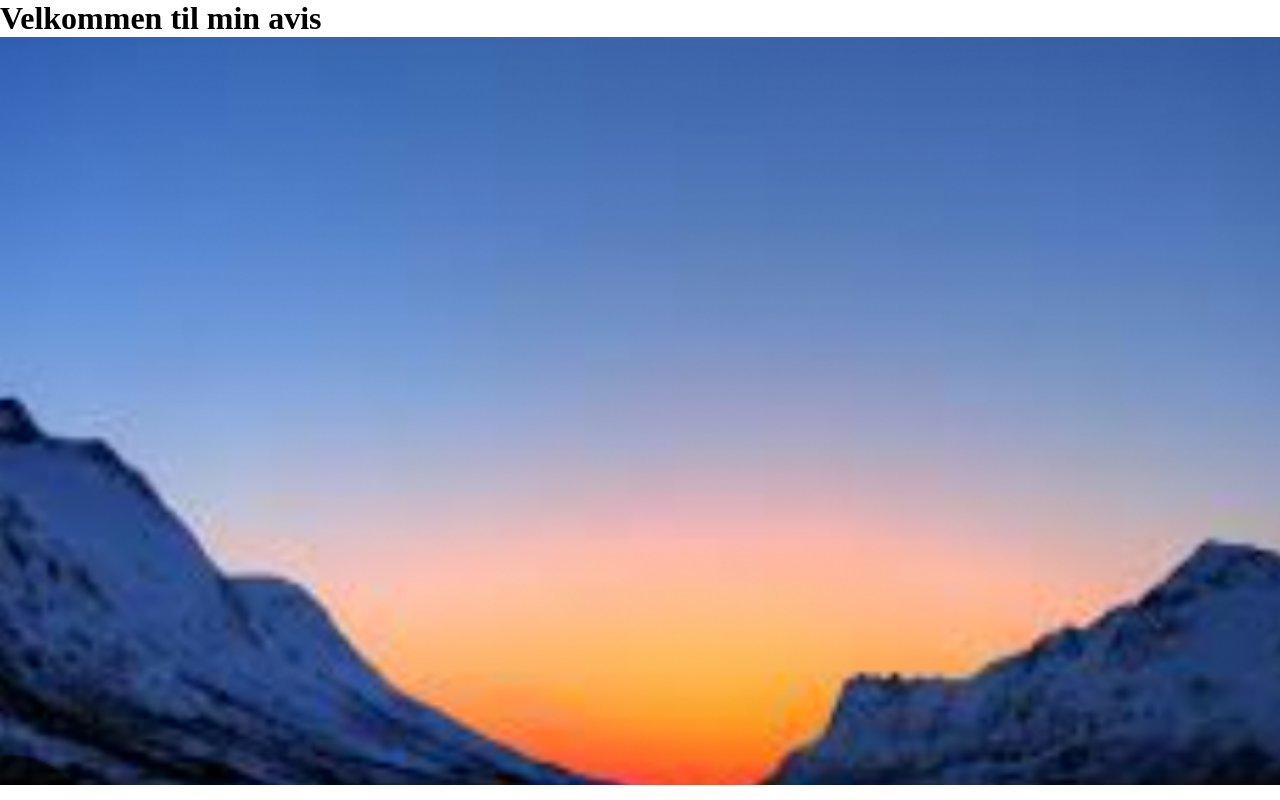
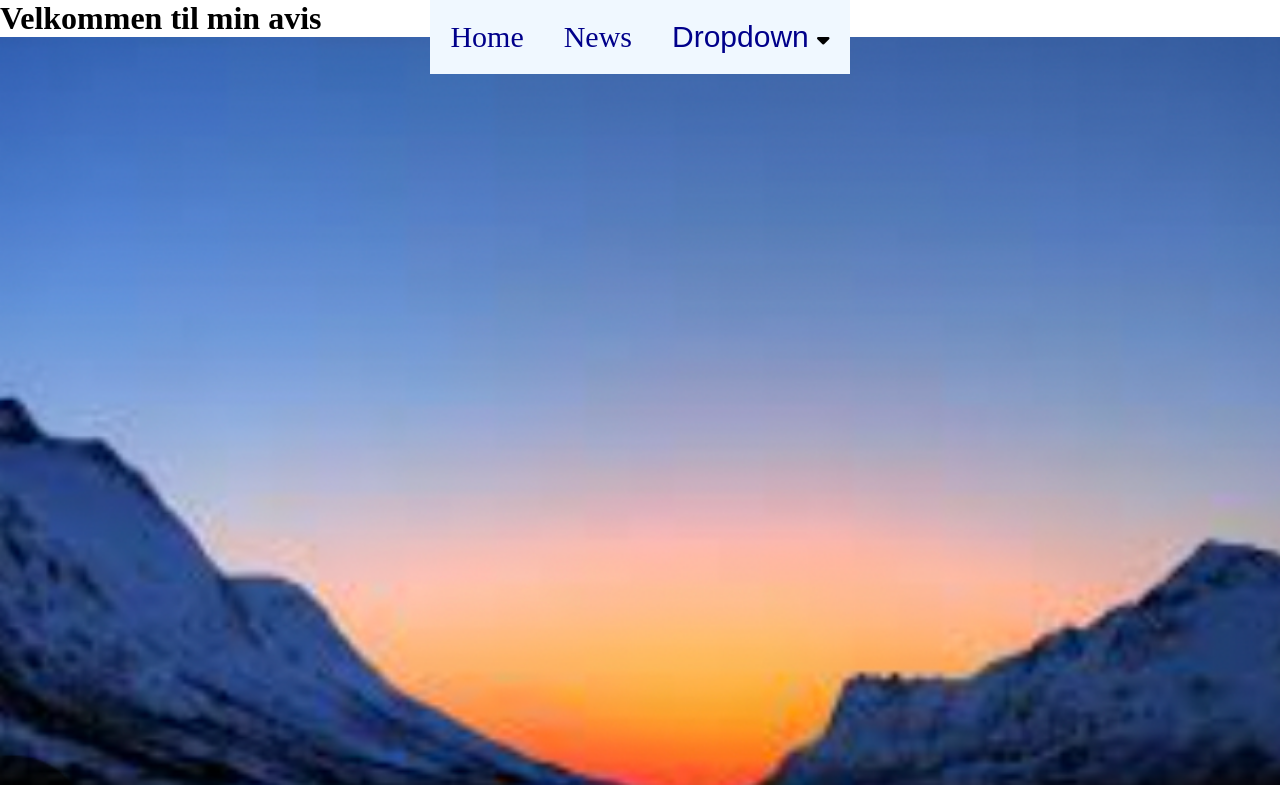
Before and after one commit to katarinathehacker/min-avis, a plain HTML site: page index.html in a window 1280 px wide. Drawn offline with Linux system fonts and the light colour scheme.

Commit message:
lagd nav bar

```diff
--- a/index.html
+++ b/index.html
@@ -1,23 +1,49 @@
 <!DOCTYPE html>
 <html lang="en">
+
 <head>
     <meta charset="UTF-8">
     <meta name="viewport" content="width=device-width, initial-scale=1.0">
     <title>Document</title>
+    <link rel="stylesheet" href="https://cdnjs.cloudflare.com/ajax/libs/font-awesome/6.7.2/css/all.min.css"
+        integrity="sha512-Evv84Mr4kqVGRNSgIGL/F/aIDqQb7xQ2vcrdIwxfjThSH8CSR7PBEakCr51Ck+w+/U6swU2Im1vVX0SVk9ABhg=="
+        crossorigin="anonymous" referrerpolicy="no-referrer" />
     <link rel="stylesheet" href="style.css">
 
 </head>
+
 <body>
-    <header></header>
+    <header>
+        <nav>
+
+            <a href="#home">Home</a>
+
+            <a href="#news">News</a>
+
+
+            <div class="dropdown">
+              <button onclick="klikkLink()" class="dropbtn">Dropdown
+                <i class="fa fa-caret-down"></i>
+              </button>
+              <div class="dropdown-content">
+                <a href="#">Link 1</a>
+                <a href="#">Link 2</a>
+                <a href="#">Link 3</a>
+              </div>
+            </div>
+          </nav>
+
+    </header>
 
     <main>
-    <h1>Velkommen til min avis </h1>
-    <img src="bilder/himmel.png" alt="">
-   </main>
+        <h1>Velkommen til min avis </h1>
+        <img src="bilder/himmel.png" alt="">
+    </main>
 
-   <footer></footer>
+    <footer></footer>
 
 
-<script src="script.js"></script>
+    <script src="script.js"></script>
 </body>
+
 </html>
--- a/script.js
+++ b/script.js
@@ -0,0 +1,10 @@
+
+function klikkLink() {
+    const dropdownElm = document.querySelector(".dropdown-content")
+
+    if (dropdownElm.style.display === "none") {
+        dropdownElm.style.display = "flex";
+    } else {
+        dropdownElm.style.display = "none";
+    }
+}
--- a/style.css
+++ b/style.css
@@ -9,3 +9,34 @@ img {
     width: 100%;
 }
 /* slutt på minimal reset*/
+/* nav baren*/
+nav{
+    display: flex;
+    flex-direction: row;
+    justify-content: center;
+    position: fixed;
+    width: 100%;
+
+}
+
+nav a, nav button {
+    text-decoration: none;
+    font-size: 30px;
+    color: darkblue;
+    background-color: aliceblue;
+    padding: 20px;
+    border: none;
+}
+
+.dropdown-content {
+    display: none;
+    position: absolute;
+    flex-direction: column;
+
+}
+
+i{
+    font-size: 20px;
+    color: black;
+}
+/* avlutt nav bar*/
```
